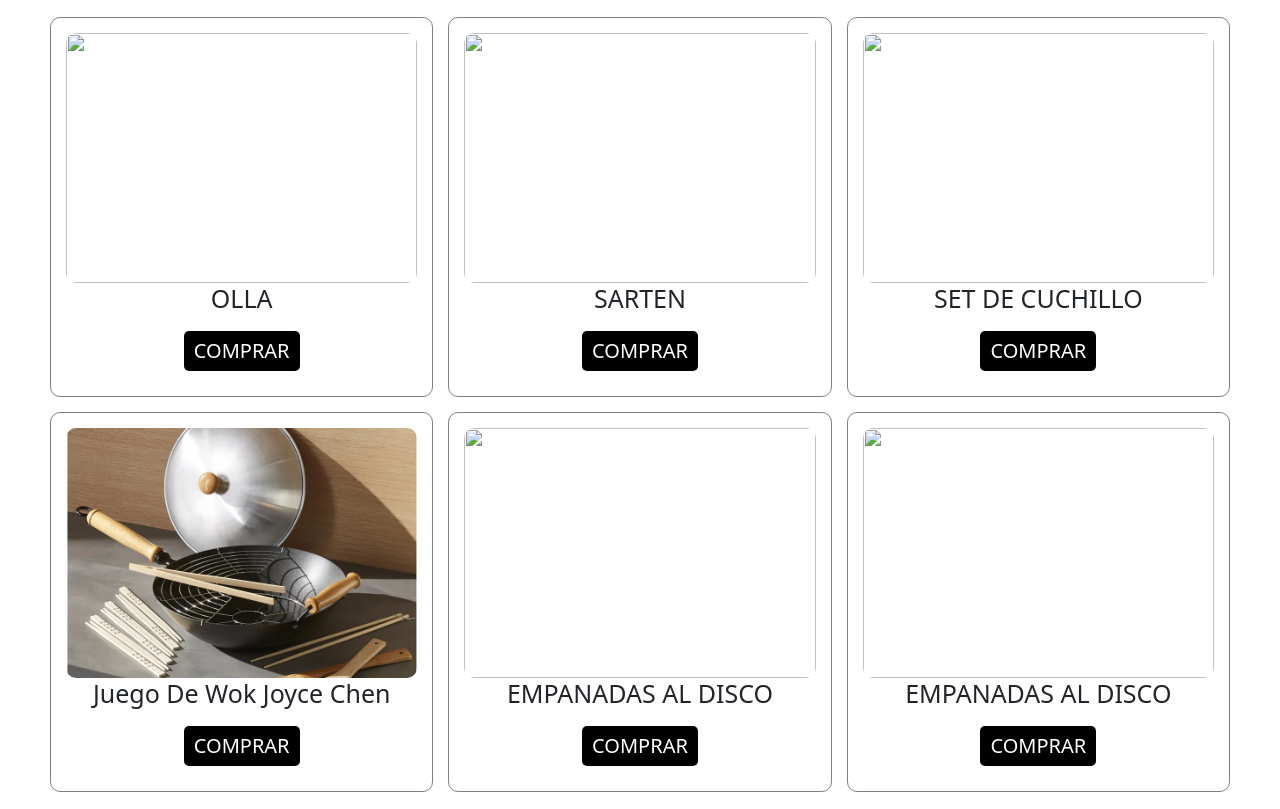
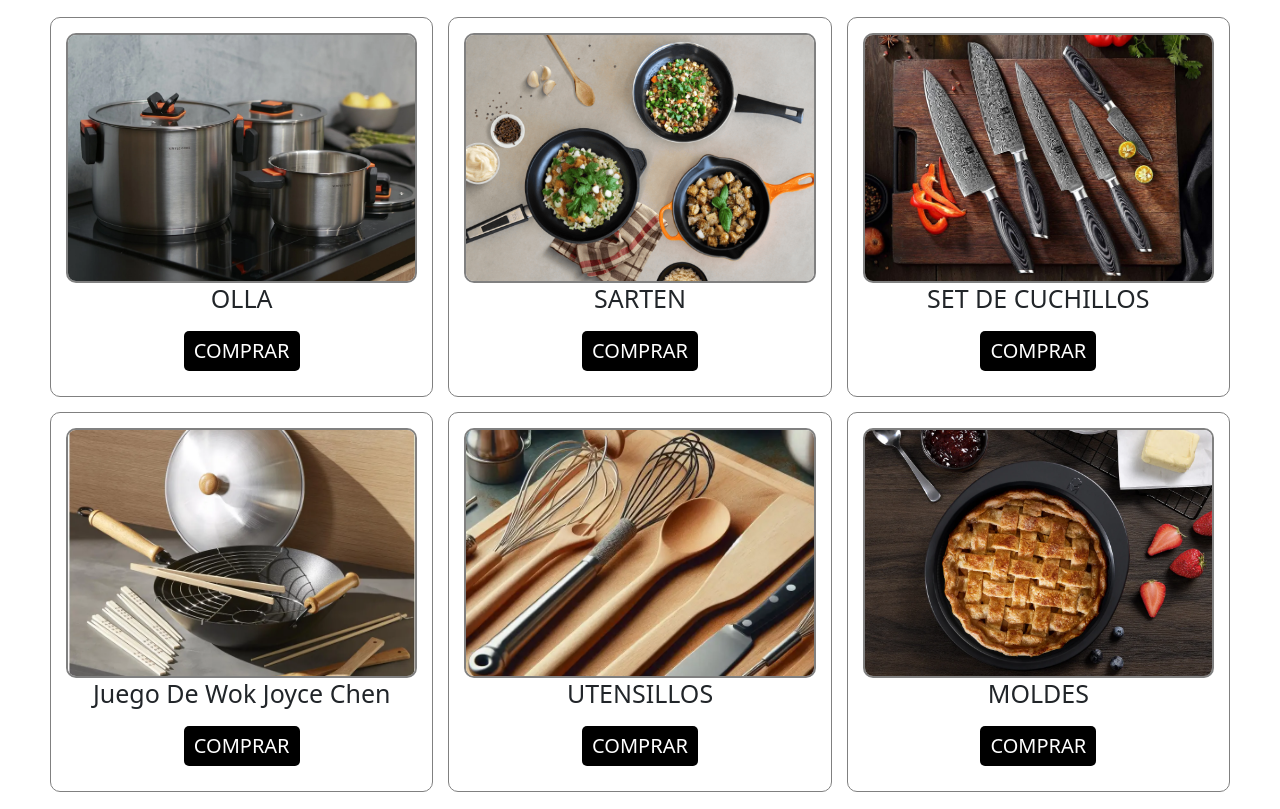
Before and after one commit to thiago470/code-house, a plain HTML site: page pages/productos.html in a window 1280 px wide. Shown: the part 549-1358 px from the top of the page. Drawn offline with nearby package versions, Linux system fonts and the light colour scheme; grey boxes are pictures that could not be loaded.

Commit message:
imagenes en la seccion de productos

```diff
--- a/css/style.css
+++ b/css/style.css
@@ -141,6 +141,12 @@ footer{
 
 /*!--------PRODUCTOS PG2---------*/
 
+.pg2 img{
+    border: solid 2px grey;
+    object-fit: contain;
+    width: 100%;
+}
+
 .custom-carousel{
   max-width: 800px;
   margin: auto;
--- a/pages/productos.html
+++ b/pages/productos.html
@@ -103,18 +103,18 @@
     <section class="destacados">
         <div class="separador-contenedor">
             <div class="pg2">
-                <img src="" alt="">
+                <img src="../img/ollas.webp" alt="">
                 <h3>OLLA</h3>
                 <a href="">COMPRAR</a>
             </div>
             <div class="pg2">
-                <img src="" alt="">
+                <img src="../img/juego de ollas.png" alt="">
                 <h3>SARTEN</h3>
                 <a href="">COMPRAR</a>
             </div>
             <div class="pg2">
-                <img src="" alt="">
-                <h3>SET DE CUCHILLO</h3>
+                <img src="../img/set de cuchillos.jpg" alt="">
+                <h3>SET DE CUCHILLOS</h3>
                 <a href="">COMPRAR</a>
             </div>
 
@@ -124,13 +124,13 @@
                 <a href="">COMPRAR</a>
             </div>
             <div class="pg2">
-                <img src="" alt="">
-                <h3>EMPANADAS AL DISCO</h3>
+                <img src="../img/utensillos.webp" alt="">
+                <h3>UTENSILLOS</h3>
                 <a href="">COMPRAR</a>
             </div>
             <div class="pg2">
-                <img src="" alt="">
-                <h3>EMPANADAS AL DISCO</h3>
+                <img src="../img/moldes.webp" alt="">
+                <h3>MOLDES</h3>
                 <a href="">COMPRAR</a>
             </div>
         </div>
```
Also changed, not shown: index.html (+0 -4 lines), img/juego de ollas.png (added), img/moldes.webp (added), img/ollas.webp (added), img/set de cuchillos.jpg (added), img/utensillos.webp (added).
